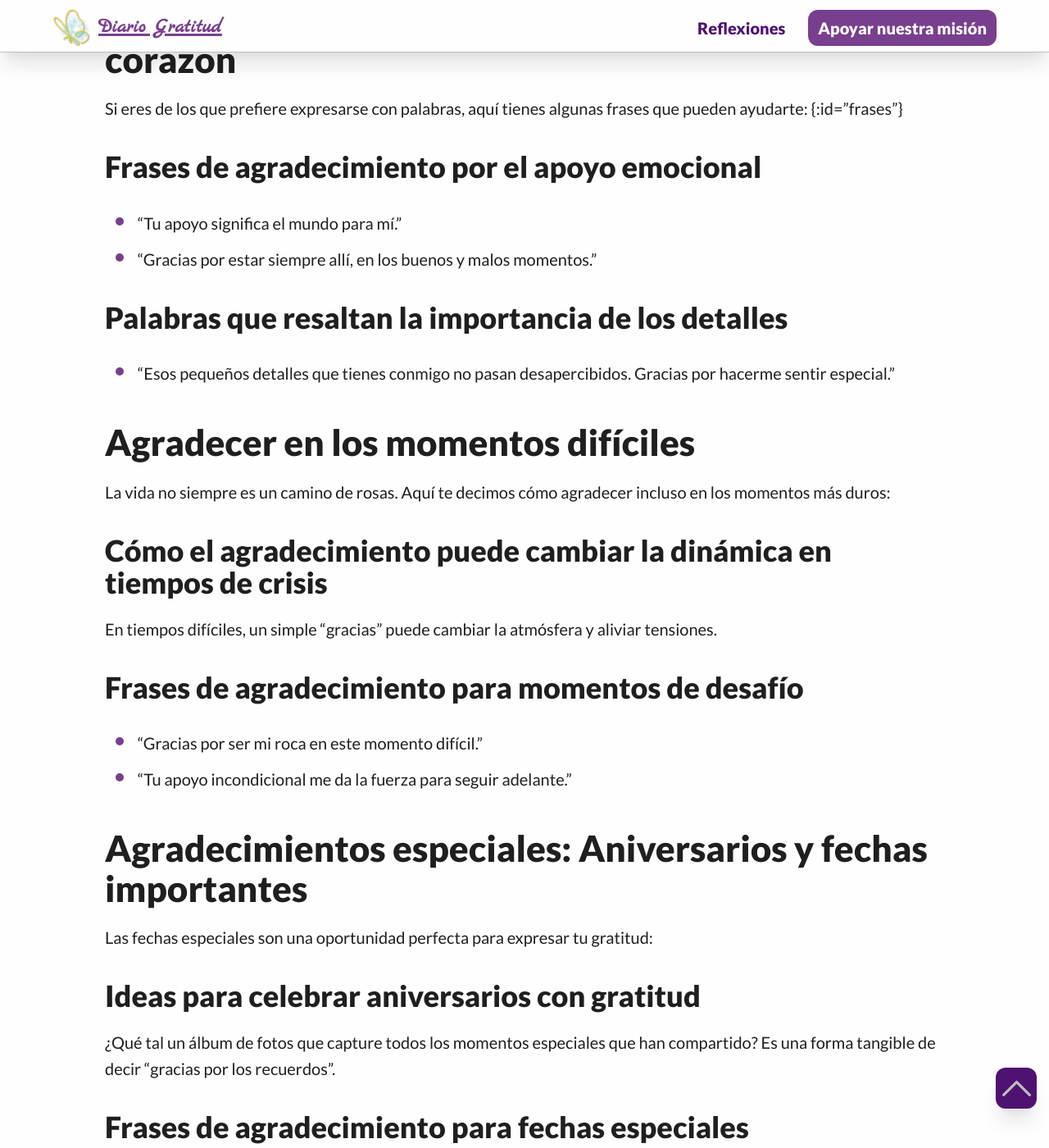
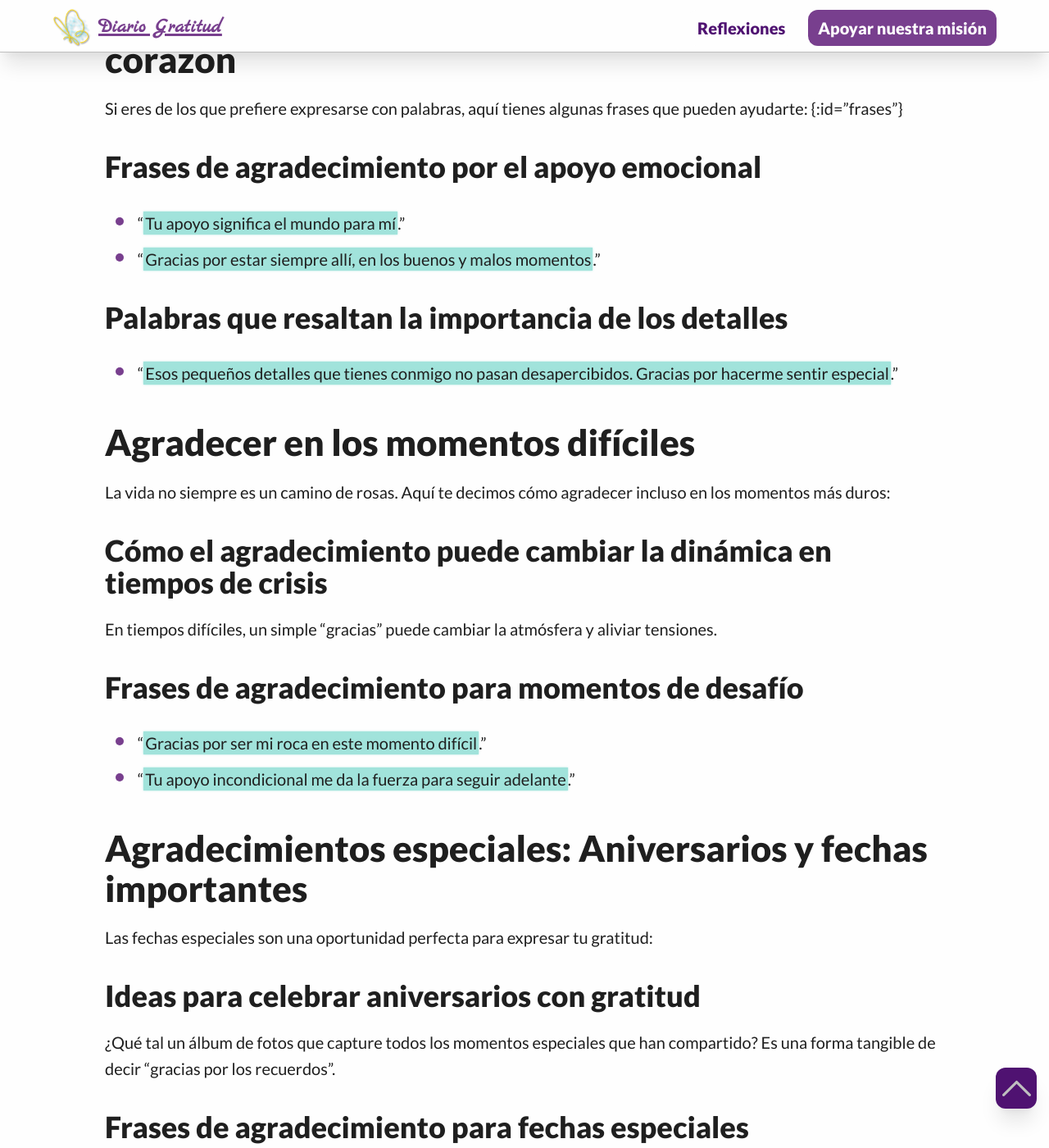
Before and after one commit to Klerpson/gratitud, a Jekyll site: the page built from frases-de-agradecimiento-para-novios-💖-de-lo-cotidiano-al-futuro.md, in a window 1280 px wide and 1400 px high, scrolled down 768 px. Shown: the whole window at 82% size. Built offline with Jekyll 4.4.1, drawn with Linux system fonts in a browser that asks for light colours; some of the changed text lies outside the part shown.

```diff
--- a/frases-de-agradecimiento-para-novios-💖-de-lo-cotidiano-al-futuro.md
+++ b/frases-de-agradecimiento-para-novios-💖-de-lo-cotidiano-al-futuro.md
@@ -27,14 +27,15 @@ Cuando agradeces, estás diciendo: **"Valoro lo que haces por mí"**.
 
 Si eres de los que prefiere expresarse con palabras, aquí tienes algunas frases que pueden ayudarte:
 {﻿:id="frases"}
+
 ### Frases de agradecimiento por el apoyo emocional
 
-* "Tu apoyo significa el mundo para mí."
-* "Gracias por estar siempre allí, en los buenos y malos momentos."
+* "**Tu apoyo significa el mundo para mí**."
+* "**Gracias por estar siempre allí, en los buenos y malos momentos**."
 
 ### Palabras que resaltan la importancia de los detalles
 
-* "Esos pequeños detalles que tienes conmigo no pasan desapercibidos. Gracias por hacerme sentir especial."
+* "**Esos pequeños detalles que tienes conmigo no pasan desapercibidos. Gracias por hacerme sentir especial**."
 
 ## Agradecer en los momentos difíciles
 
@@ -46,8 +47,8 @@ En tiempos difíciles, un simple "gracias" puede cambiar la atmósfera y aliviar
 
 ### Frases de agradecimiento para momentos de desafío
 
-* "Gracias por ser mi roca en este momento difícil."
-* "Tu apoyo incondicional me da la fuerza para seguir adelante."
+* "**Gracias por ser mi roca en este momento difícil**."
+* "**Tu apoyo incondicional me da la fuerza para seguir adelante**."
 
 ## Agradecimientos especiales: Aniversarios y fechas importantes
 
@@ -59,8 +60,8 @@ Las fechas especiales son una oportunidad perfecta para expresar tu gratitud:
 
 ### Frases de agradecimiento para fechas especiales
 
-* "Gracias por otro año increíble juntos."
-* "Cada día a tu lado es un día que vale la pena celebrar."
+* "**Gracias por otro año increíble juntos**."
+* "**Cada día a tu lado es un día que vale la pena celebrar**."
 
 ## Agradecimiento en la vida cotidiana: No esperes a una ocasión especial
 
@@ -72,8 +73,8 @@ Un "gracias" al final del día o un "te aprecio" antes de salir de casa pueden h
 
 ### Frases de agradecimiento para el día a día
 
-* "Gracias por hacer que cada día sea mejor."
-* "Tu amor hace que lo ordinario se convierta en extraordinario."
+* "**Gracias por hacer que cada día sea mejor**."
+* "**Tu amor hace que lo ordinario se convierta en extraordinario**."
 
 ## Agradecimiento y redes sociales: ¿Sí o no?
 
@@ -87,7 +88,7 @@ Mientras que algunos ven esto como una forma de compartir su amor con el mundo,
 
 Si decides ir por la ruta digital, aquí tienes algunas frases que pueden hacer que tu mensaje destaque:
 
-* "En un mundo lleno de instantáneas, tú eres mi cuadro perfecto. Gracias por ser tú."
+* "**En un mundo lleno de instantáneas, tú eres mi cuadro perfecto. Gracias por ser tú**."
 
 ## Agradecimiento y el futuro: Mantener la llama viva
 
@@ -99,8 +100,8 @@ Un agradecimiento constante puede ser la clave para una relación duradera y fel
 
 ### Frases de agradecimiento que miran hacia el futuro
 
-* "Gracias por ser parte de mi futuro."
-* "Con cada 'gracias' que decimos, construimos un mañana más feliz."
+* "**Gracias por ser parte de mi futuro**."
+* "**Con cada 'gracias' que decimos, construimos un mañana más feliz**."
 
 ## Formas creativas de agradecer a tu pareja
 
```
